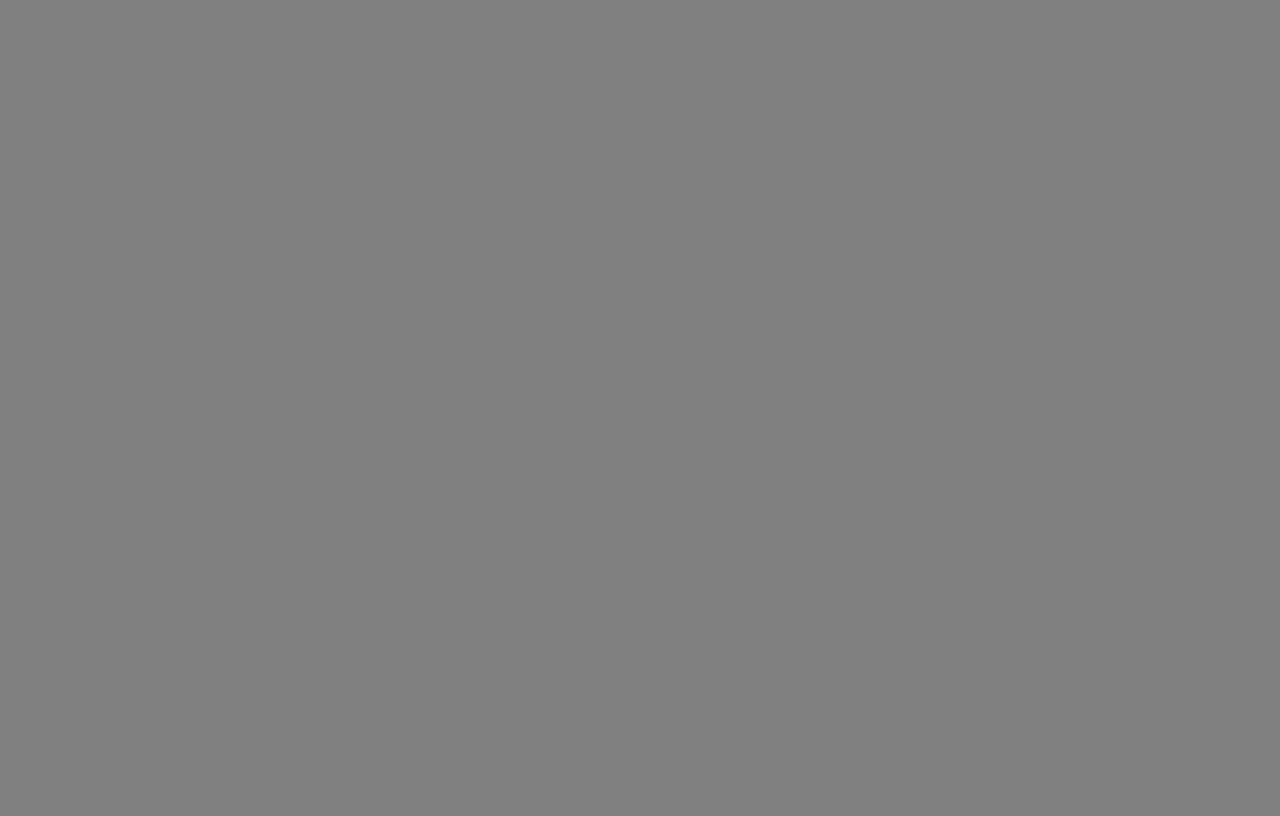
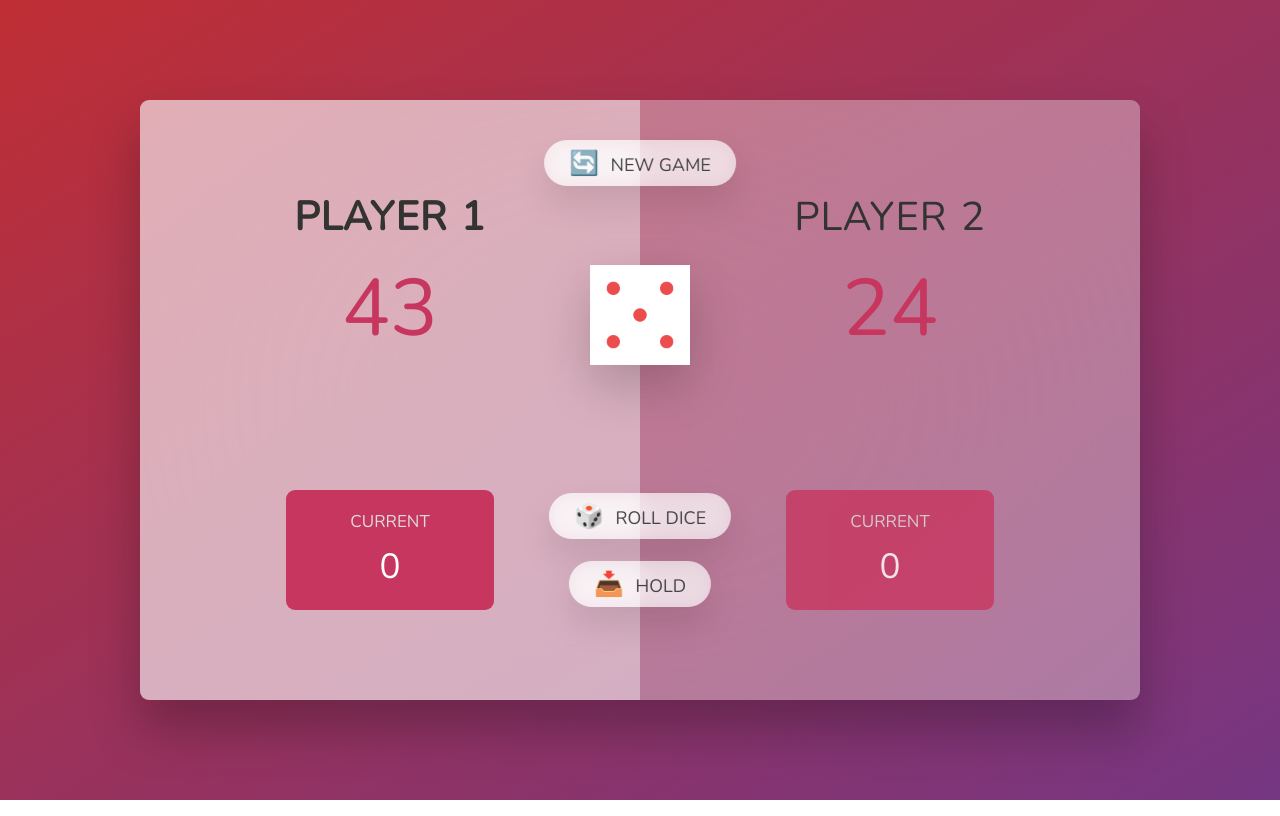
Before and after one commit to pakjonghun/squareGame, a website built with webpack: page index.html in a window 1280 px wide. Built offline with nearby package versions, Linux system fonts and the light colour scheme; files whose address does not match are found by name.

Commit message:
Add:게임 초기화

```diff
--- a/index.html
+++ b/index.html
@@ -0,0 +1,36 @@
+<!DOCTYPE html>
+<html lang="en">
+  <head>
+    <meta charset="UTF-8" />
+    <meta name="viewport" content="width=device-width, initial-scale=1.0" />
+    <meta http-equiv="X-UA-Compatible" content="ie=edge" />
+    <link rel="stylesheet" href="style.css" />
+    <title>Pig Game</title>
+  </head>
+  <body>
+    <main>
+      <section class="player player--0 player--active">
+        <h2 class="name" id="name--0">Player 1</h2>
+        <p class="score" id="score--0">43</p>
+        <div class="current">
+          <p class="current-label">Current</p>
+          <p class="current-score" id="current--0">0</p>
+        </div>
+      </section>
+      <section class="player player--1">
+        <h2 class="name" id="name--1">Player 2</h2>
+        <p class="score" id="score--1">24</p>
+        <div class="current">
+          <p class="current-label">Current</p>
+          <p class="current-score" id="current--1">0</p>
+        </div>
+      </section>
+
+      <img src="dice-5.png" alt="Playing dice" class="dice" />
+      <button class="btn btn--new">🔄 New game</button>
+      <button class="btn btn--roll">🎲 Roll dice</button>
+      <button class="btn btn--hold">📥 Hold</button>
+    </main>
+    <script src="script.js"></script>
+  </body>
+</html>
--- a/package.json
+++ b/package.json
@@ -24,6 +24,7 @@
     "babel-loader": "^8.2.3",
     "css-loader": "^6.5.1",
     "html-webpack-plugin": "^5.5.0",
+    "style-loader": "^3.3.1",
     "webpack": "^5.65.0",
     "webpack-cli": "^4.9.1",
     "webpack-dev-server": "^4.7.1"
--- a/src/style.css
+++ b/src/style.css
@@ -1,4 +1,167 @@
+@import url("https://fonts.googleapis.com/css2?family=Nunito&display=swap");
+
+* {
+  margin: 0;
+  padding: 0;
+  box-sizing: inherit;
+}
+
+html {
+  font-size: 62.5%;
+  box-sizing: border-box;
+}
+
 body {
-  background-color: gray;
+  font-family: "Nunito", sans-serif;
+  font-weight: 400;
   height: 100vh;
+  color: #333;
+  background-image: linear-gradient(to top left, #753682 0%, #bf2e34 100%);
+  display: flex;
+  align-items: center;
+  justify-content: center;
 }
+
+/* LAYOUT */
+main {
+  position: relative;
+  width: 100rem;
+  height: 60rem;
+  background-color: rgba(255, 255, 255, 0.35);
+  backdrop-filter: blur(200px);
+  filter: blur();
+  box-shadow: 0 3rem 5rem rgba(0, 0, 0, 0.25);
+  border-radius: 9px;
+  overflow: hidden;
+  display: flex;
+}
+
+.player {
+  flex: 50%;
+  padding: 9rem;
+  display: flex;
+  flex-direction: column;
+  align-items: center;
+  transition: all 0.75s;
+}
+
+/* ELEMENTS */
+.name {
+  position: relative;
+  font-size: 4rem;
+  text-transform: uppercase;
+  letter-spacing: 1px;
+  word-spacing: 2px;
+  font-weight: 300;
+  margin-bottom: 1rem;
+}
+
+.score {
+  font-size: 8rem;
+  font-weight: 300;
+  color: #c7365f;
+  margin-bottom: auto;
+}
+
+.player--active {
+  background-color: rgba(255, 255, 255, 0.4);
+}
+.player--active .name {
+  font-weight: 700;
+}
+.player--active .score {
+  font-weight: 400;
+}
+
+.player--active .current {
+  opacity: 1;
+}
+
+.current {
+  background-color: #c7365f;
+  opacity: 0.8;
+  border-radius: 9px;
+  color: #fff;
+  width: 65%;
+  padding: 2rem;
+  text-align: center;
+  transition: all 0.75s;
+}
+
+.current-label {
+  text-transform: uppercase;
+  margin-bottom: 1rem;
+  font-size: 1.7rem;
+  color: #ddd;
+}
+
+.current-score {
+  font-size: 3.5rem;
+}
+
+/* ABSOLUTE POSITIONED ELEMENTS */
+.btn {
+  position: absolute;
+  left: 50%;
+  transform: translateX(-50%);
+  color: #444;
+  background: none;
+  border: none;
+  font-family: inherit;
+  font-size: 1.8rem;
+  text-transform: uppercase;
+  cursor: pointer;
+  font-weight: 400;
+  transition: all 0.2s;
+
+  background-color: white;
+  background-color: rgba(255, 255, 255, 0.6);
+  backdrop-filter: blur(10px);
+
+  padding: 0.7rem 2.5rem;
+  border-radius: 50rem;
+  box-shadow: 0 1.75rem 3.5rem rgba(0, 0, 0, 0.1);
+}
+
+.btn::first-letter {
+  font-size: 2.4rem;
+  display: inline-block;
+  margin-right: 0.7rem;
+}
+
+.btn--new {
+  top: 4rem;
+}
+.btn--roll {
+  top: 39.3rem;
+}
+.btn--hold {
+  top: 46.1rem;
+}
+
+.btn:active {
+  transform: translate(-50%, 3px);
+  box-shadow: 0 1rem 2rem rgba(0, 0, 0, 0.15);
+}
+
+.btn:focus {
+  outline: none;
+}
+
+.dice {
+  position: absolute;
+  left: 50%;
+  top: 16.5rem;
+  transform: translateX(-50%);
+  height: 10rem;
+  box-shadow: 0 2rem 5rem rgba(0, 0, 0, 0.2);
+}
+
+.player--winner {
+  background-color: #2f2f2f;
+}
+
+.player--winner .name {
+  font-weight: 700;
+  color: #c7365f;
+}
--- a/webpack.config.js
+++ b/webpack.config.js
@@ -13,6 +13,10 @@ module.exports = {
   module: {
     rules: [
       {
+        test: /\.css$/,
+        use: ["style-loader", "css-loader"],
+      },
+      {
         test: /\.js$/,
         use: {
           loader: "babel-loader",
@@ -21,10 +25,6 @@ module.exports = {
             exclude: /node_modules/,
           },
         },
-      },
-      {
-        test: /\.css$/,
-        use: ["css-loader"],
       },
     ],
   },
```
Also changed, not shown: assets/dice-1.png (added), assets/dice-2.png (added), assets/dice-3.png (added), assets/dice-4.png (added), assets/dice-5.png (added), assets/dice-6.png (added), 1 other file.
